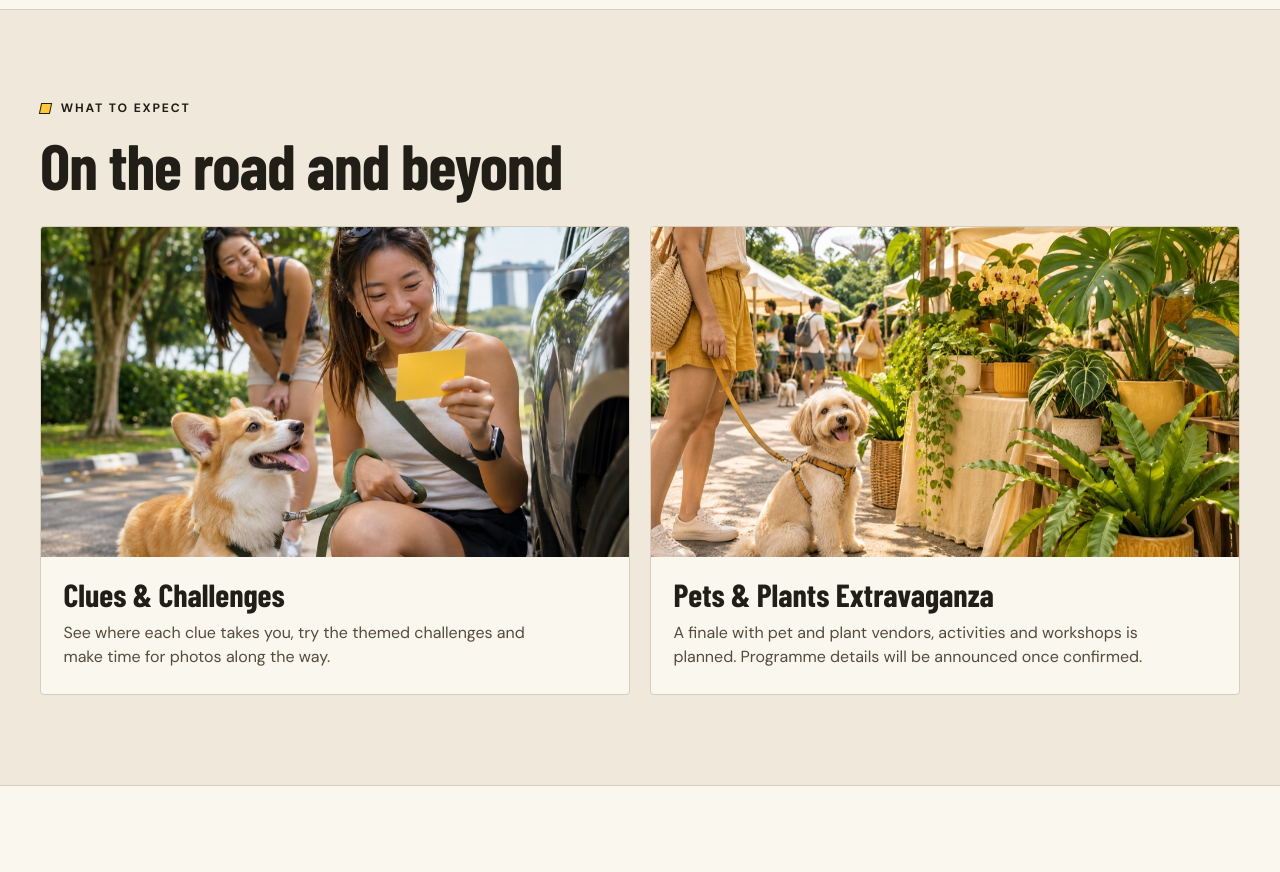
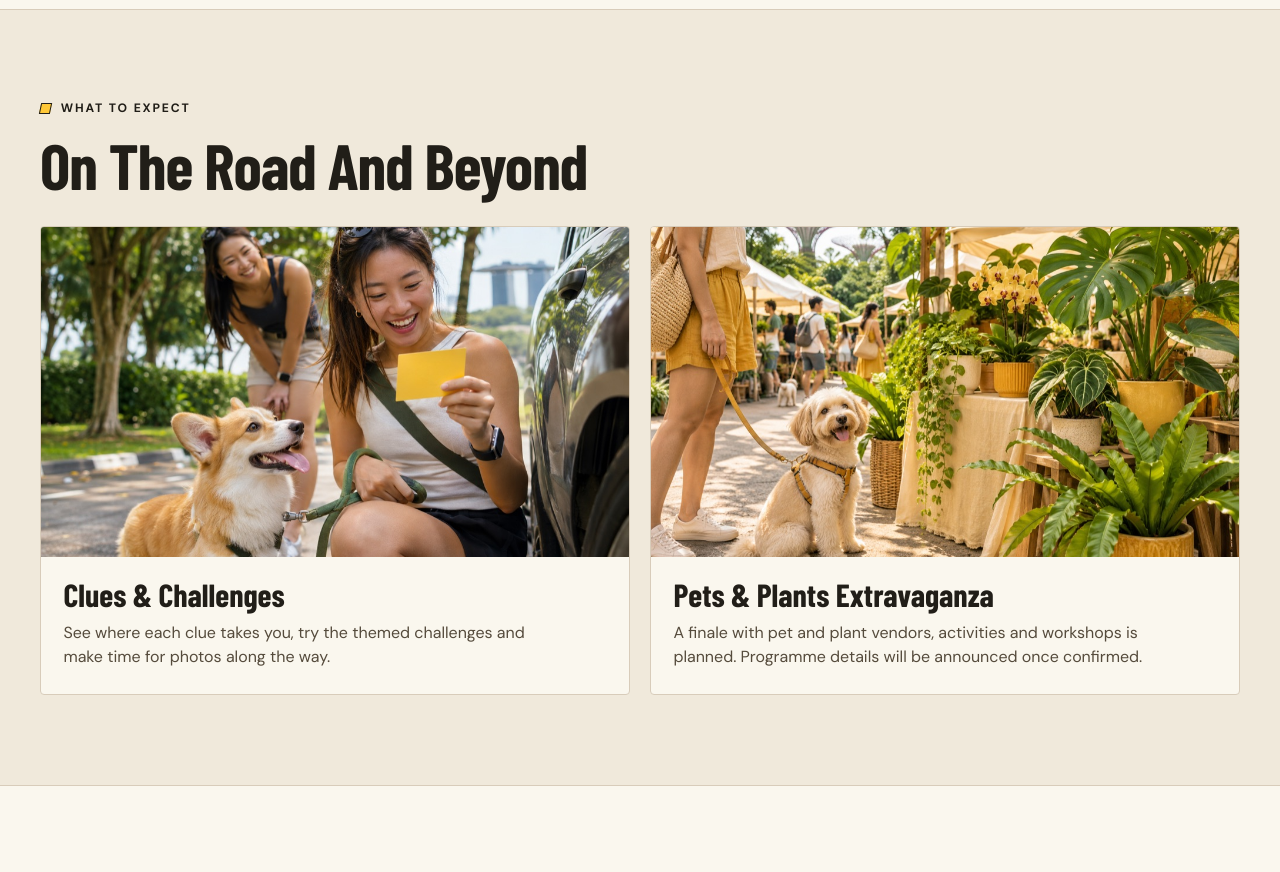
Before and after one commit to Arksow/petontour-website, a plain HTML site: page index.html in a window 1280 px wide. Shown: the part 1220-2092 px from the top of the page. Drawn offline with nearby package versions, Linux system fonts and the light colour scheme; a web font is replaced by a local one.

Commit message:
Update index.html

```diff
--- a/index.html
+++ b/index.html
@@ -61,7 +61,7 @@
     <section class="section highlights" aria-labelledby="highlights-title">
       <div class="container">
         <p class="eyebrow"><span aria-hidden="true"></span> What to expect</p>
-        <h2 id="highlights-title">On the road and beyond</h2>
+        <h2 id="highlights-title">On The Road And Beyond</h2>
         <div class="cards">
           <article>
             <img src="assets/rally-clue.jpg" width="1000" height="667" loading="lazy" alt="A participant reads a yellow clue card beside a corgi and a parked car.">
```
